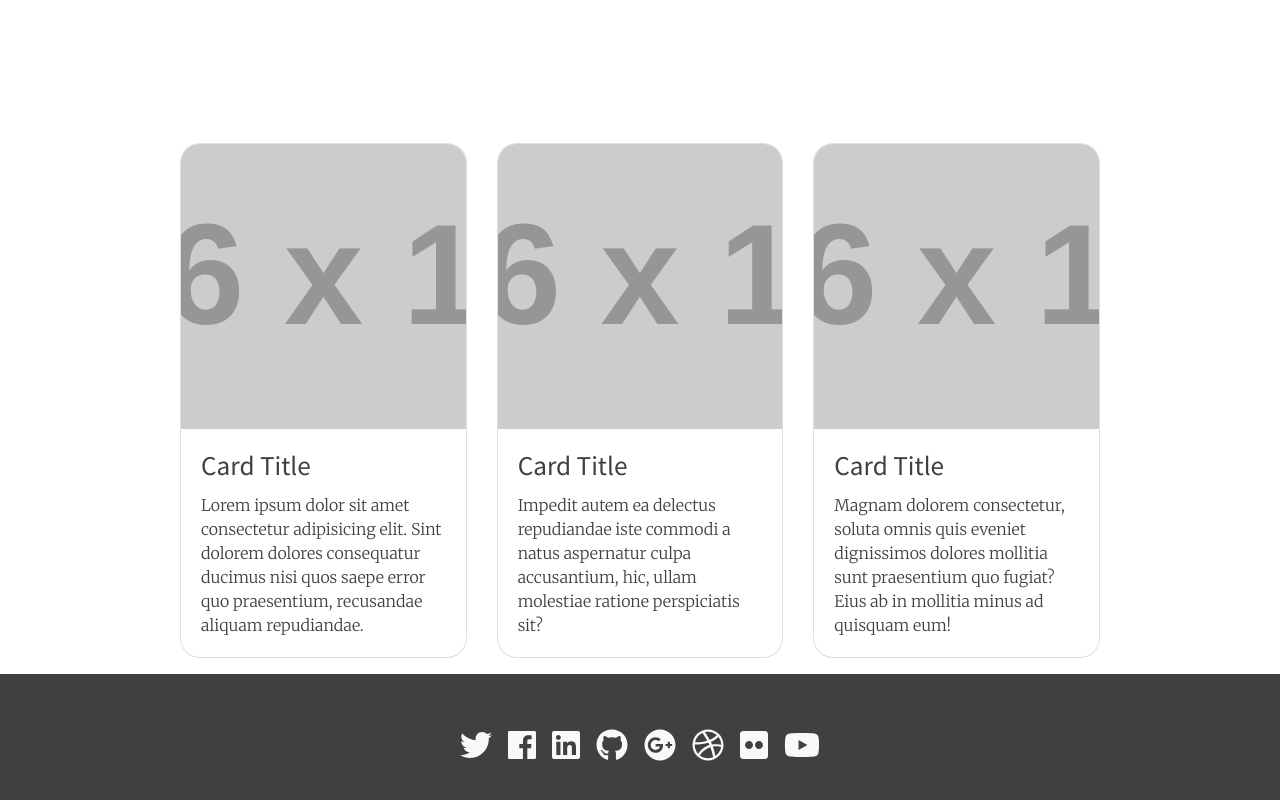
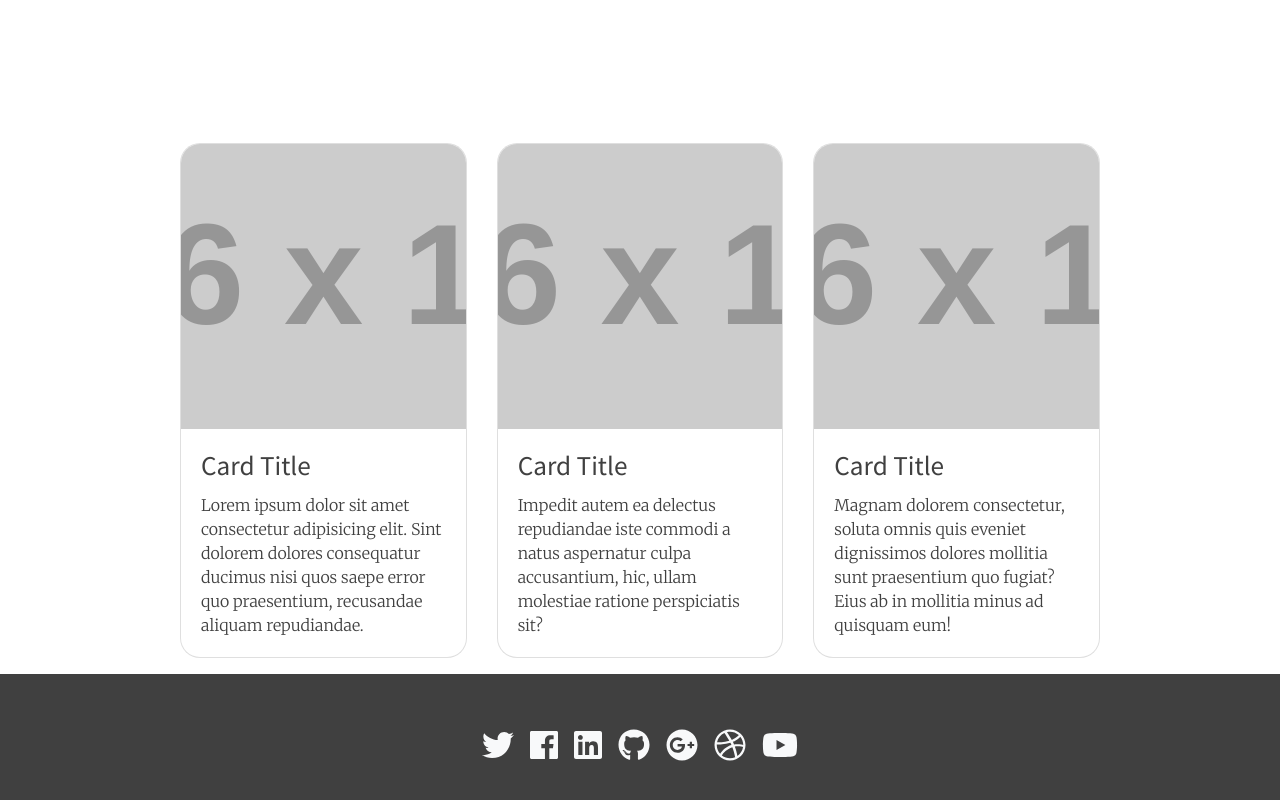
Before and after one commit to Yosef-Ali/bootstrap4-sample, a website: page build/index.html in a window 1280 px wide. Shown: the part 3662-4462 px from the top of the page. Drawn offline with Linux system fonts and the light colour scheme; files that its build step writes are made by us from their sources.

Commit message:
change footer icon

```diff
--- a/build/index.html
+++ b/build/index.html
@@ -85,7 +85,7 @@
           <a data-toggle="modal" data-target="#site-modal" data-highres="https://dummyimage.com/16:9x1600/A.png&text=+" href="#">
             <img class="layout-image img-fluid rounded" src="https://dummyimage.com/16:9x400/6.png&text=+" alt="sample image">
           </a>
-          <h5 class="layout-title mt-1">Text Heading</h5>
+          <h5 class="layout-title mt-1">Text Heading </h5>
         </section>
 
         <section class="photo-modal text-center mb-5 col-10 col-md-6 col-lg-4 col-xl-3">
@@ -467,9 +467,7 @@
       <a class="text-reverse px-2" href="https://dribbble.com/planetoftheweb">
         <i class="fab fa-dribbble"></i>
       </a>
-      <a class="text-reverse px-2" href="https://www.flickr.com/photos/planetoftheweb/sets/72157602932636630/">
-        <i class="fab fa-flickr"></i>
-      </a>
+
       <a class="text-reverse px-2" href="https://www.youtube.com/user/planetoftheweb">
         <i class="fab fa-youtube"></i>
       </a>
```
